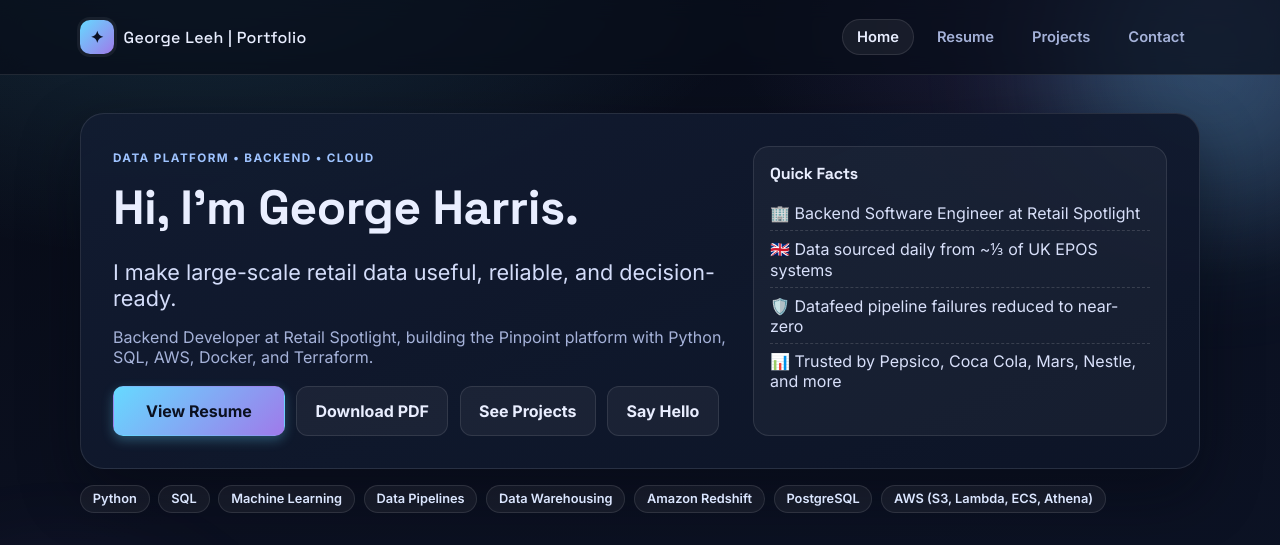
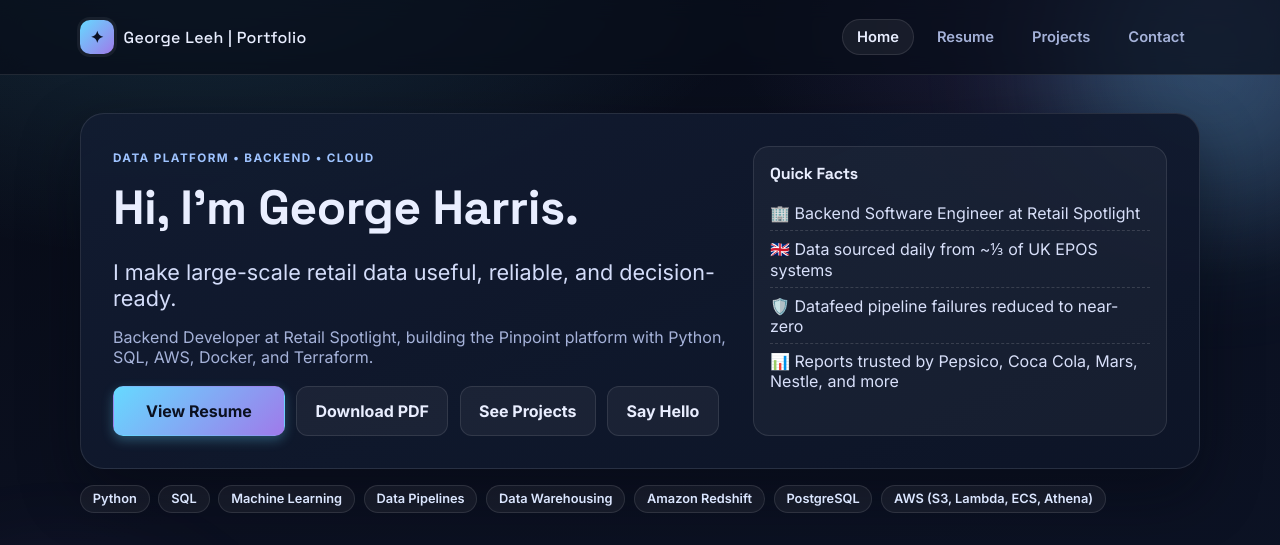
Before and after one commit to Georgeleeh/georgeleeh.com, a Flask app: page / in a window 1280 px wide. Shown: the top 545 px of the page. Run offline with Flask 3, Linux system fonts and the light colour scheme.

Commit message:
Update quick facts: modify wording for clarity in trusted reports

```diff
--- a/portfolio/templates/index.html
+++ b/portfolio/templates/index.html
@@ -20,7 +20,7 @@
       <li>🏢 Backend Software Engineer at Retail Spotlight</li>
       <li>🇬🇧 Data sourced daily from ~⅓ of UK EPOS systems</li>
       <li>🛡️ Datafeed pipeline failures reduced to near-zero</li>
-      <li>📊 Trusted by Pepsico, Coca Cola, Mars, Nestle, and more</li>
+      <li>📊 Reports trusted by Pepsico, Coca Cola, Mars, Nestle, and more</li>
     </ul>
   </aside>
 </section>
```
